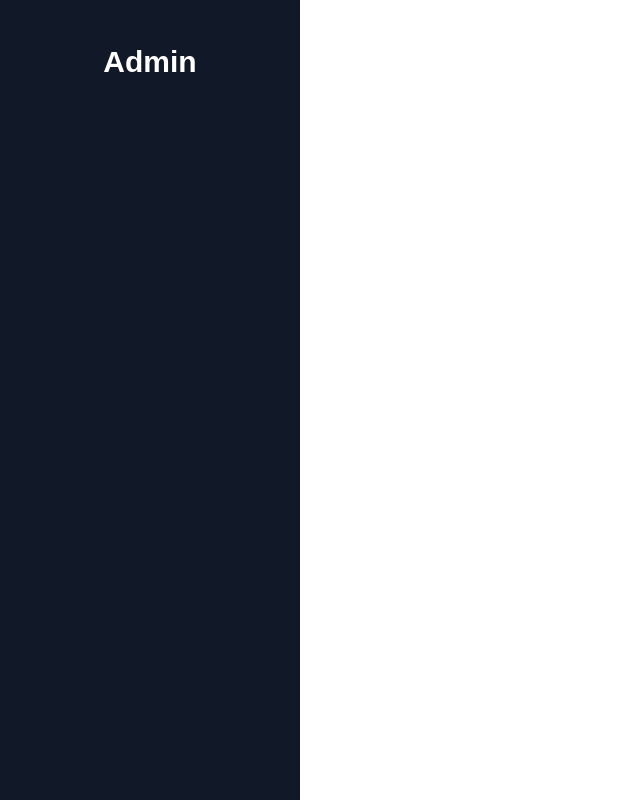
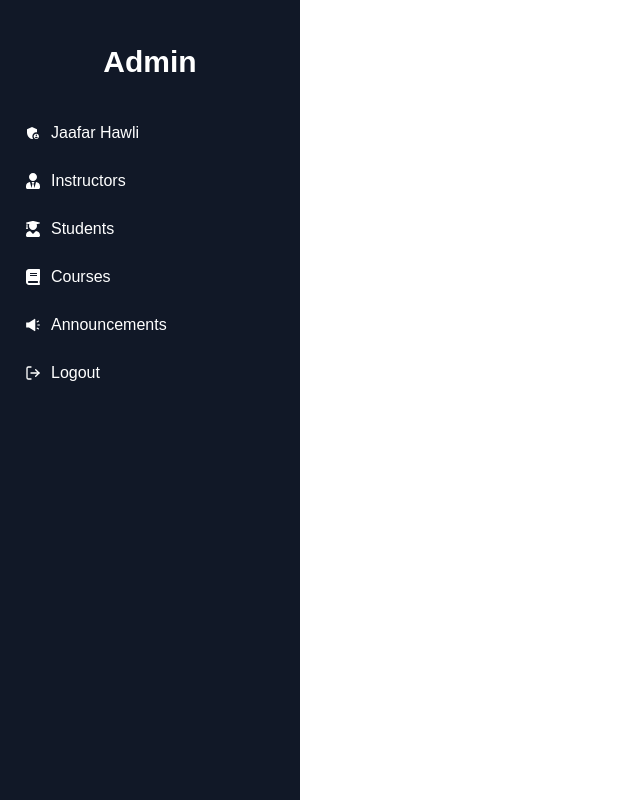
Before and after one commit to jaafarhawli/e_learning-website, a React (Create React App) app in the folder frontend/: page /announcements in a window 1280 px wide. Shown: the whole page, without its empty margins (0-640 px from the left). Built offline with nearby package versions, Linux system fonts and the light colour scheme.

Commit message:
frontend: added panel components to panel

```diff
--- a/frontend/src/components/Panel.js
+++ b/frontend/src/components/Panel.js
@@ -11,6 +11,12 @@ const Panel = () => {
   return (
     <div className="admin-panel flex column pointer">
         <h1 className="panel-component panel-header">Admin</h1>
+        <PanelComponent text='Jaafar Hawli' icon={<MdAdminPanelSettings className="panel-icon" />} />
+        <PanelComponent text='Instructors' icon={<FaUserTie className="panel-icon" />} />
+        <PanelComponent text='Students' icon={<FaUserGraduate className="panel-icon" />} />
+        <PanelComponent text='Courses' icon={<FaBook className="panel-icon" />} />
+        <PanelComponent text='Announcements' icon={<AiFillSound className="panel-icon" />} />
+        <PanelComponent text='Logout' icon={<FiLogOut className="panel-icon" />} />
     </div>
   );
 }
```
